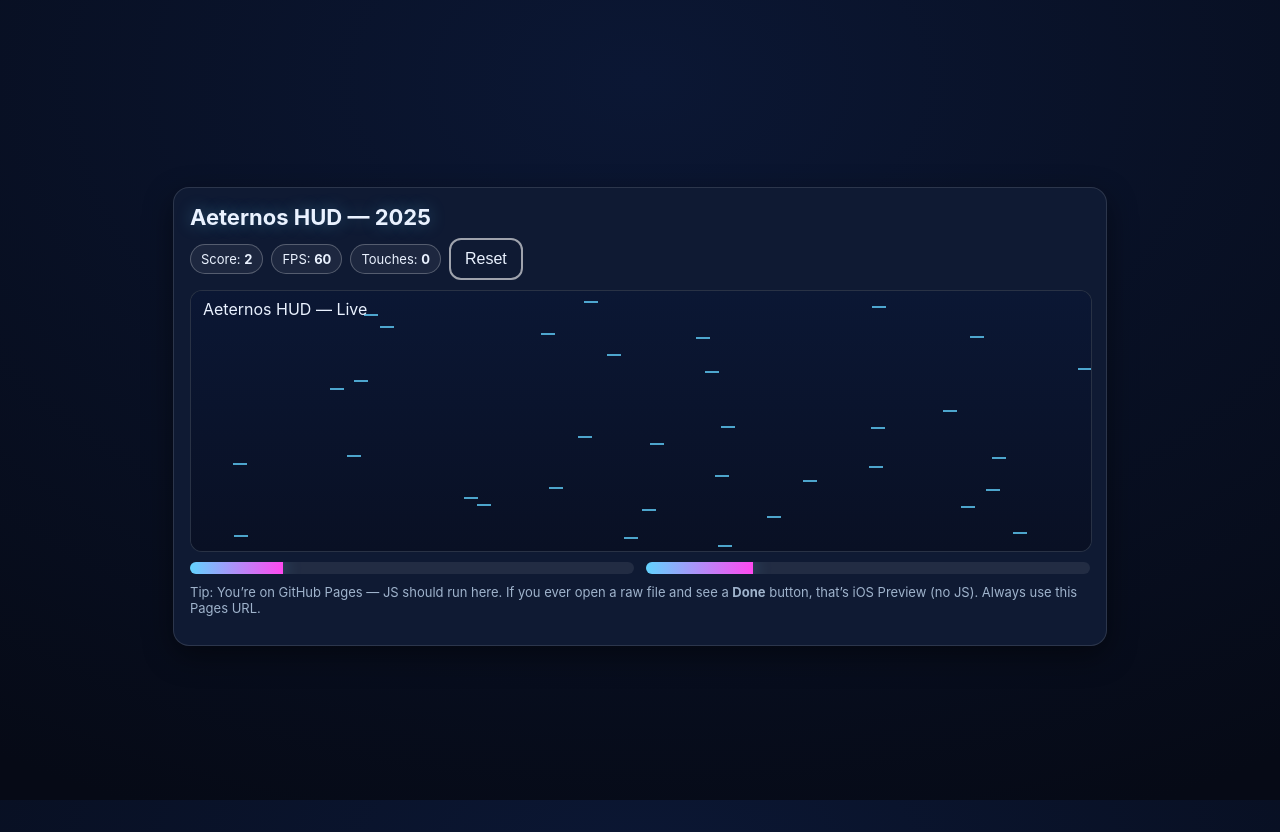
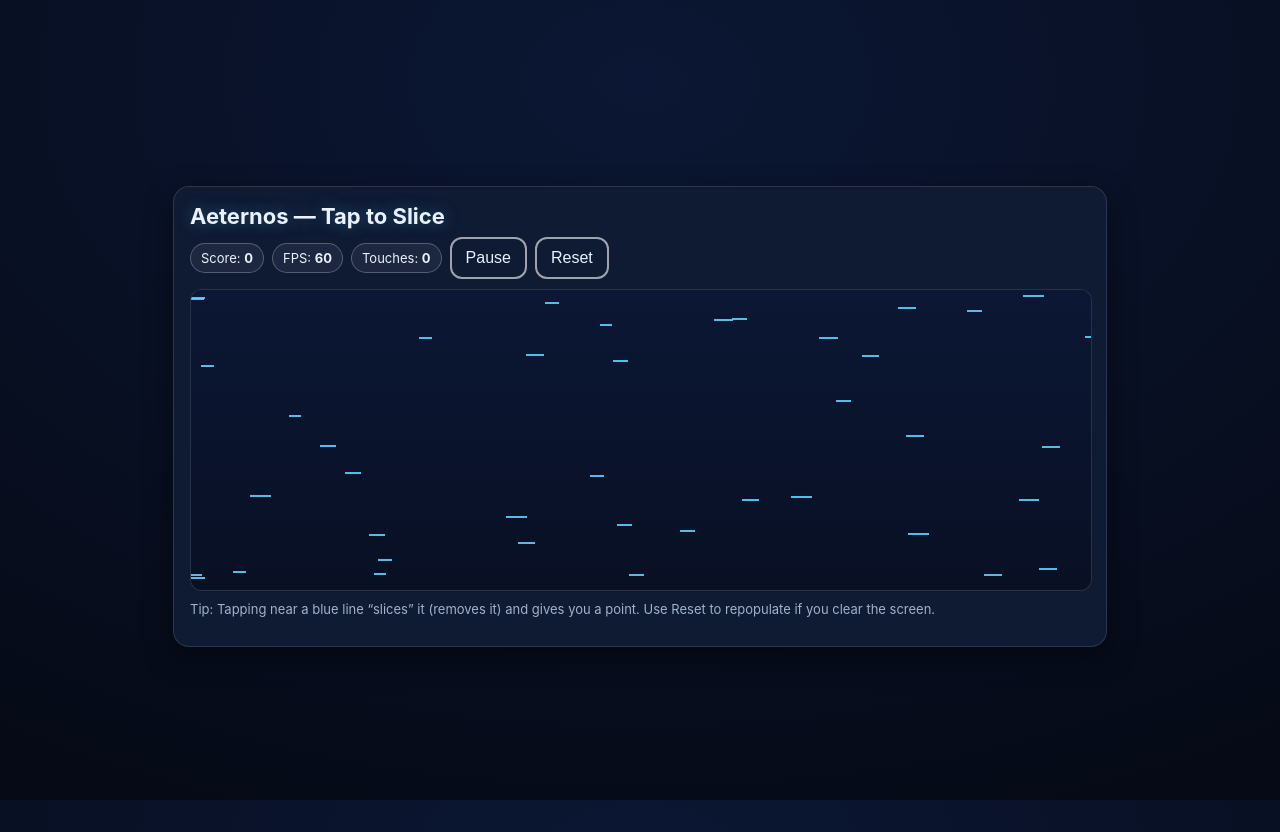
Before and after one commit to TheCarterDominion/aeternos-hud, a plain HTML site: page docs/index.html in a window 1280 px wide. Both pictures are taken after a click on the button "Reset". Drawn offline with Linux system fonts and the light colour scheme.

Commit message:
Update index.html

```diff
--- a/docs/index.html
+++ b/docs/index.html
@@ -3,7 +3,7 @@
 <head>
 <meta charset="utf-8"/>
 <meta name="viewport" content="width=device-width,initial-scale=1,maximum-scale=1,user-scalable=no"/>
-<title>Aeternos HUD — 2025 single-file</title>
+<title>Aeternos HUD — tap to slice</title>
 <style>
   :root{--ink:#eaf2ff;--mut:#9fb3cc;--a:#62d3ff;--b:#ff49f0;--panel:#0f1a33}
   html,body{height:100%;margin:0;background:radial-gradient(1200px 800px at 50% 10%, #0b1734, #060a16);color:var(--ink);font-family:-apple-system,system-ui,Segoe UI,Roboto,Helvetica,Arial;touch-action:manipulation}
@@ -15,48 +15,28 @@
   .btn{border:2px solid rgba(255,255,255,.6);background:transparent;color:var(--ink);padding:10px 14px;border-radius:12px;font-size:16px}
   .mut{color:var(--mut);font-size:13px}
 
-  /* CSS fallback panel (works even if JS is blocked) */
-  .grid{height:260px;margin-top:8px;border-radius:12px;border:1px solid rgba(255,255,255,.12);background:#0b162b;overflow:hidden;position:relative}
-  .par{position:absolute;inset:0;background-image:
-       radial-gradient(rgba(255,255,255,.18) 1px, transparent 2px),
-       repeating-linear-gradient(90deg, rgba(255,255,255,.05), rgba(255,255,255,.05) 2px, transparent 2px, transparent 40px);
-       background-size:26px 26px, 80px 100%;animation:par 12s linear infinite}
-  @keyframes par{from{background-position:0 0,0 0}to{background-position:-1600px 0,-800px 0}}
-
-  /* Bars (CSS-based, always visible) */
-  .bars{display:flex;gap:12px;margin-top:10px}
-  .bar{flex:1;height:12px;background:rgba(255,255,255,.08);border-radius:999px;overflow:hidden}
-  .fill{height:100%;width:40%;background:linear-gradient(90deg,var(--a),var(--b));box-shadow:0 0 18px rgba(98,211,255,.35)}
-
-  /* Live canvas (only shown when JS allowed) */
-  #live{display:none;width:100%;height:260px;border-radius:12px;border:1px solid rgba(255,255,255,.12);background:#0b162b}
+  /* Canvas (live). If JS were blocked, nothing breaks—the page still shows content around it. */
+  #live{display:block;width:100%;height:300px;border-radius:12px;border:1px solid rgba(255,255,255,.12);background:#0b162b}
 </style>
 </head>
 <body>
 <div class="wrap">
   <div class="card">
-    <h1>Aeternos HUD — 2025</h1>
+    <h1>Aeternos — Tap to Slice</h1>
 
     <div class="row" style="margin:6px 0 10px 0">
       <span class="pill">Score: <b id="score">0</b></span>
       <span class="pill">FPS: <b id="fps">--</b></span>
       <span class="pill">Touches: <b id="touch">0</b></span>
+      <button class="btn" id="pauseBtn" type="button">Pause</button>
       <button class="btn" id="resetBtn" type="button">Reset</button>
     </div>
 
-    <!-- Works even when JS is blocked -->
-    <div class="grid"><div class="par"></div></div>
-
-    <!-- Upgrades automatically when JS is allowed -->
-    <canvas id="live" height="260"></canvas>
-
-    <div class="bars">
-      <div class="bar"><div class="fill" id="energy" style="width:35%"></div></div>
-      <div class="bar"><div class="fill" id="shield" style="width:55%"></div></div>
-    </div>
+    <canvas id="live" height="300"></canvas>
 
     <p class="mut" style="margin-top:10px">
-      Tip: You’re on GitHub Pages — JS should run here. If you ever open a raw file and see a <b>Done</b> button, that’s iOS Preview (no JS). Always use this Pages URL.
+      Tip: Tapping near a blue line “slices” it (removes it) and gives you a point.
+      Use Reset to repopulate if you clear the screen.
     </p>
   </div>
 </div>
@@ -64,19 +44,11 @@
 <script>
 (() => {
   const cvs = document.getElementById('live');
-  const grid = document.querySelector('.grid');
-  if (!cvs.getContext) return; // stay in CSS-only mode
-
-  // JS is allowed → show live canvas HUD
-  grid.style.display = 'none';
-  cvs.style.display = 'block';
-
   const ctx = cvs.getContext('2d', {alpha:false});
   const scoreEl = document.getElementById('score');
   const fpsEl = document.getElementById('fps');
   const touchEl = document.getElementById('touch');
-  const energy = document.getElementById('energy');
-  const shield = document.getElementById('shield');
+  const pauseBtn = document.getElementById('pauseBtn');
   const resetBtn = document.getElementById('resetBtn');
 
   let DPR = Math.max(1, Math.min(3, window.devicePixelRatio||1));
@@ -87,55 +59,139 @@
   }
   new ResizeObserver(resize).observe(cvs); resize();
 
-  // State
+  // Game state
+  let paused = false;
   let t=0,last=performance.now(),frames=0,acc=0,score=0,touches=0;
-  const lines=[];
-  function seed(){
-    lines.length=0;
-    for(let i=0;i<36;i++){ lines.push({x:Math.random()*cvs.width/DPR,y:Math.random()*cvs.height/DPR,s:0.5+Math.random()*1.6}); }
-    score=0; touches=0; scoreEl.textContent='0'; touchEl.textContent='0';
+
+  // “Lines” are little horizontal neon dashes moving left
+  const lines = [];
+  const fx = []; // particles on slice
+  function seed() {
+    lines.length = 0; fx.length = 0;
+    for (let i=0;i<42;i++) {
+      lines.push({
+        x: Math.random() * (cvs.width/DPR),
+        y: Math.random() * (cvs.height/DPR),
+        w: 12 + Math.random()*10, // length
+        s: 0.6 + Math.random()*1.8 // speed factor
+      });
+    }
+    score = 0; touches = 0;
+    scoreEl.textContent = '0';
+    touchEl.textContent = '0';
   }
   seed();
 
-  function step(dt){
+  function step(dt) {
+    if (paused) return;
     t += dt/1000;
-    for(const L of lines){ L.x -= L.s*40*dt/1000; if(L.x<-20) L.x = cvs.width/DPR + 20; }
-    // pulse bars
-    const e = 0.32 + 0.22*Math.sin(t*2.05);
-    const s = 0.52 + 0.28*Math.sin(t*1.25 + 1.2);
-    energy.style.width = Math.round(100*Math.max(0,Math.min(1,e)))+'%';
-    shield.style.width = Math.round(100*Math.max(0,Math.min(1,s)))+'%';
+
+    // Move lines left; respawn when off-screen
+    const W = cvs.width/DPR, H = cvs.height/DPR;
+    for (const L of lines) {
+      L.x -= L.s * 40 * dt/1000;
+      if (L.x < -L.w) {
+        L.x = W + 20;
+        L.y = Math.random()*H;
+        L.w = 12 + Math.random()*10;
+        L.s = 0.6 + Math.random()*1.8;
+      }
+    }
+
+    // particles
+    for (let i=fx.length-1;i>=0;i--) {
+      const p = fx[i];
+      p.x += p.vx; p.y += p.vy; p.vy += 0.15;
+      p.life--;
+      if (p.life<=0) fx.splice(i,1);
+    }
   }
-  function draw(){
+
+  function draw() {
     const W=cvs.width/DPR, H=cvs.height/DPR;
-    ctx.clearRect(0,0,W,H);
+    // background
     const bg=ctx.createLinearGradient(0,0,0,H); bg.addColorStop(0,'#0b1734'); bg.addColorStop(1,'#091024');
     ctx.fillStyle=bg; ctx.fillRect(0,0,W,H);
 
-    // parallax skyline lines
-    ctx.save(); ctx.globalAlpha=0.9; ctx.fillStyle='rgba(98,211,255,.85)';
-    for(const L of lines){ ctx.fillRect(L.x|0, (L.y|0), 14, 2); }
-    ctx.restore();
+    // lines
+    ctx.fillStyle='rgba(98,211,255,.88)';
+    for (const L of lines) {
+      ctx.fillRect(L.x|0, L.y|0, L.w|0, 2);
+    }
 
-    // title
-    ctx.fillStyle='#eaf2ff'; ctx.font='16px -apple-system,system-ui,Segoe UI,Roboto,Helvetica,Arial';
-    ctx.fillText('Aeternos HUD — Live', 12, 24);
+    // particles
+    ctx.fillStyle='rgba(255,73,240,.95)';
+    for (const p of fx) {
+      ctx.fillRect(p.x|0, p.y|0, 2, 2);
+    }
+
+    // paused overlay
+    if (paused) {
+      ctx.fillStyle='rgba(0,0,0,.35)';
+      ctx.fillRect(0,0,W,H);
+      ctx.fillStyle='#eaf2ff'; ctx.font='16px -apple-system,system-ui,Segoe UI';
+      ctx.fillText('Paused — tap Pause to resume', 12, 24);
+    }
   }
-  function loop(ts){
+
+  function loop(ts) {
     const dt = ts - last; last = ts;
     step(dt); draw();
     frames++; acc += dt;
-    if (acc > 500) { fpsEl.textContent = String(Math.round(1000/(acc/frames))); frames=0; acc=0; }
+    if (acc > 500) {
+      fpsEl.textContent = String(Math.round(1000/(acc/frames)));
+      frames=0; acc=0;
+    }
     requestAnimationFrame(loop);
   }
   requestAnimationFrame(loop);
 
-  // Touch counter + score tick
-  cvs.addEventListener('pointerdown', (e)=>{ touches++; touchEl.textContent = String(touches); e.preventDefault(); }, {passive:false});
-  setInterval(()=>{ score++; scoreEl.textContent = String(score); }, 1200);
+  // Tap to slice: remove any line whose center is within a small radius of the tap
+  function sliceAt(clientX, clientY) {
+    const rect = cvs.getBoundingClientRect();
+    const x = (clientX - rect.left);
+    const y = (clientY - rect.top);
+    const radius = 18; // hit radius in CSS pixels
 
-  // Reset button
-  resetBtn.addEventListener('click', () => { seed(); });
+    let hit = false;
+    for (let i=lines.length-1;i>=0;i--) {
+      const L = lines[i];
+      const cx = L.x + L.w/2;
+      const cy = L.y + 1; // center of the 2px line
+      const dx = (cx - x), dy = (cy - y);
+      if (dx*dx + dy*dy <= radius*radius) {
+        // spawn particles
+        for (let k=0;k<20;k++){
+          fx.push({x:cx,y:cy,vx:(Math.random()-0.5)*3,vy:(Math.random()-1.2)*3,life:30});
+        }
+        // remove the line and immediately respawn a fresh one at the right
+        const W = cvs.width/DPR, H = cvs.height/DPR;
+        lines.splice(i,1);
+        lines.push({ x: W + 20, y: Math.random()*H, w: 12 + Math.random()*10, s: 0.6 + Math.random()*1.8 });
+        score++; scoreEl.textContent = String(score);
+        hit = true;
+        // continue loop to allow multi-hits per tap within radius
+      }
+    }
+    return hit;
+  }
+
+  cvs.addEventListener('pointerdown', (e) => {
+    touches++; touchEl.textContent = String(touches);
+    sliceAt(e.clientX, e.clientY);
+    e.preventDefault();
+  }, {passive:false});
+
+  pauseBtn.addEventListener('click', () => {
+    paused = !paused;
+    pauseBtn.textContent = paused ? 'Resume' : 'Pause';
+  });
+
+  resetBtn.addEventListener('click', () => {
+    seed();
+    paused = false;
+    pauseBtn.textContent = 'Pause';
+  });
 })();
 </script>
 </body>
```
